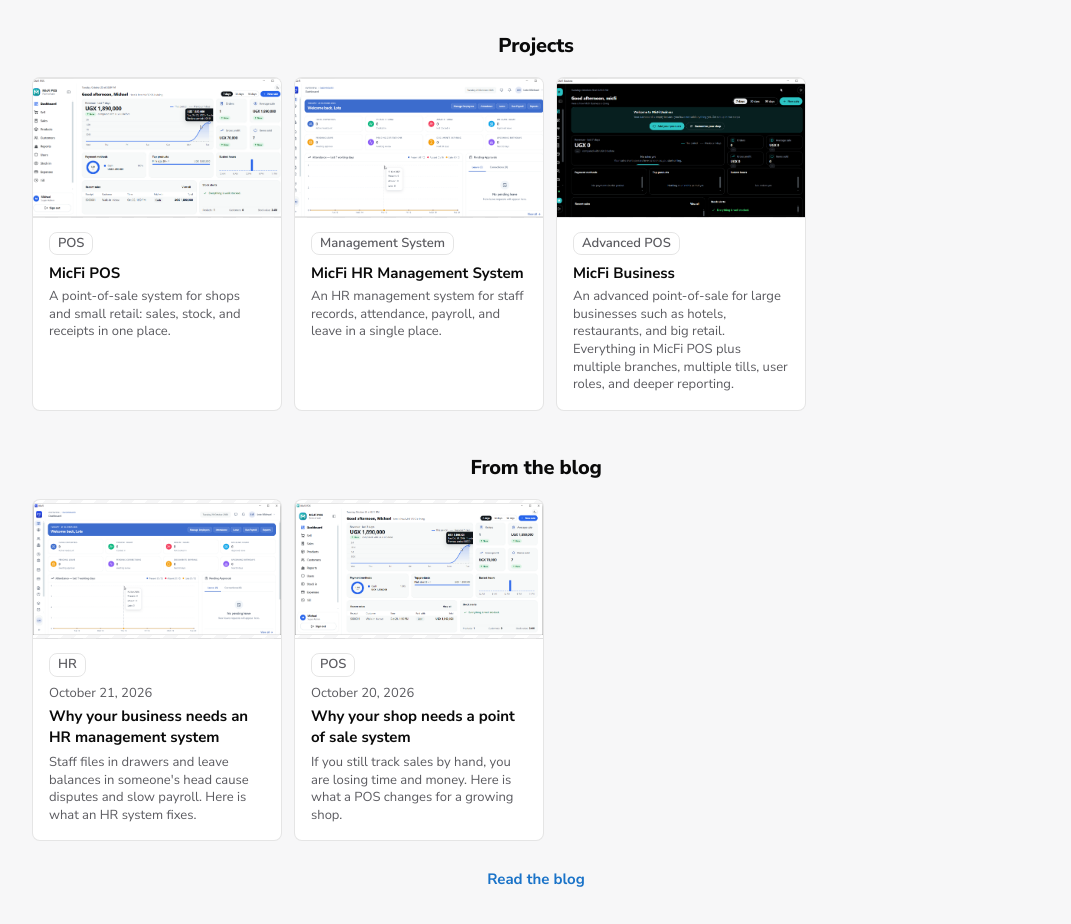
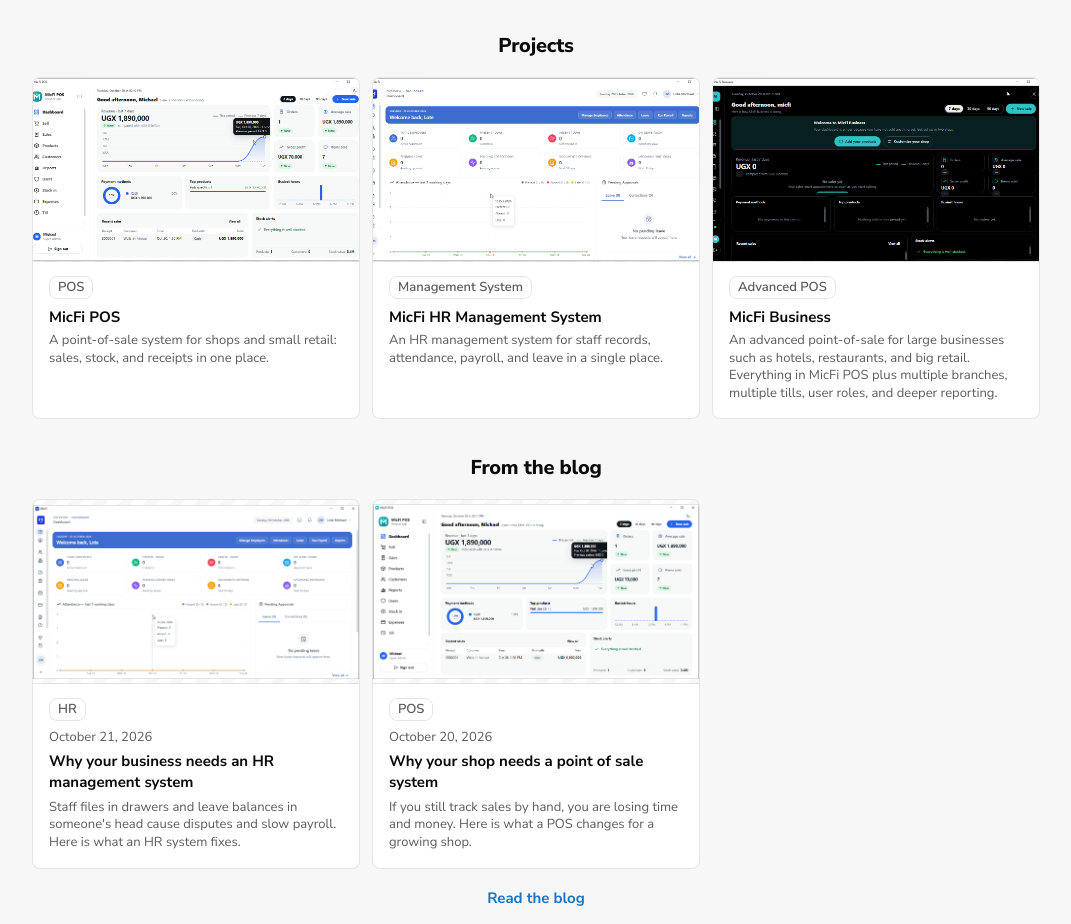
Before and after one commit to mlote/eteon, a plain HTML site: page index.html in a window 1280 px wide. Shown: the part 1592-2516 px from the top of the page, without its empty margins (104-1175 px from the left). Drawn offline with Linux system fonts and the light colour scheme.

Commit message:
Make home teasers responsive grid on desktop, keep swipe carousel on mobile; cap home projects to 3

```diff
--- a/css/components.css
+++ b/css/components.css
@@ -190,18 +190,39 @@
 }
 
 .teaser-strip .project-card {
-  flex: 0 0 250px;
+  flex: 0 0 280px;
   scroll-snap-align: start;
   scroll-snap-stop: always;
 }
 
 @media (max-width: 767px) {
   .teaser-strip {
-    padding-inline: calc((100% - 250px) / 2);
+    padding-inline: calc((100% - 280px) / 2);
   }
 
   .teaser-strip .project-card {
     scroll-snap-align: center;
+  }
+}
+
+@media (min-width: 768px) {
+  .teaser-strip {
+    display: grid;
+    grid-template-columns: 1fr 1fr;
+    overflow: visible;
+    padding-inline: 0;
+    padding-bottom: 0;
+    scroll-snap-type: none;
+  }
+
+  .teaser-strip .project-card {
+    flex: none;
+  }
+}
+
+@media (min-width: 960px) {
+  .teaser-strip {
+    grid-template-columns: 1fr 1fr 1fr;
   }
 }
 
--- a/js/projects.js
+++ b/js/projects.js
@@ -116,7 +116,7 @@
 
     if (empty) return;
 
-    renderProjects(teaser, 5);
+    renderProjects(teaser, 3);
     renderProjects(grid, 0);
 
     var more = document.querySelector("[data-projects-more]");
```
